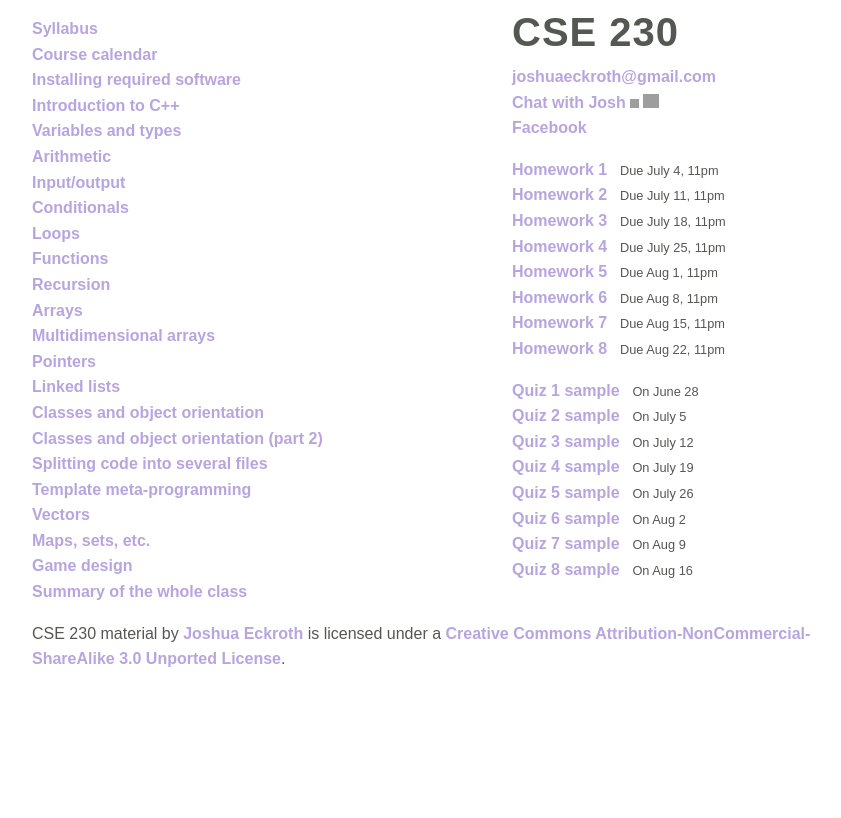
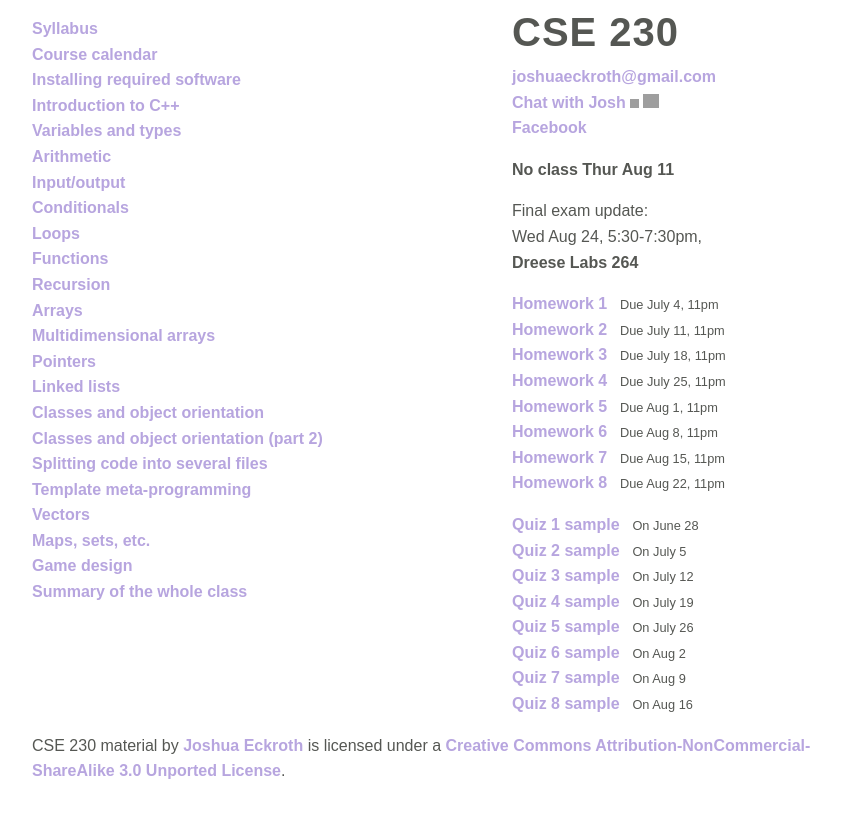
Before and after one commit to joshuaeckroth/cse230-website, a Jekyll site: the page built from index.html, in a window 1280 px wide. Shown: the top 818 px of the page, without its empty margins (208-1049 px from the left). Built offline with Jekyll 4.4.1, drawn with Linux system fonts in a browser that asks for light colours; Markdown is read by kramdown in place of the engine named in the settings; grey boxes are pictures that could not be loaded.

Commit message:
Minor updates to calendar and front page info; added headers in summary of whole class.

```diff
--- a/index.html
+++ b/index.html
@@ -44,6 +44,13 @@
         </p>
     </div>
 
+    <p><b>No class Thur Aug 11</b></p>
+
+    <p>Final exam update:<br/>
+    Wed Aug 24, 5:30-7:30pm,<br/>
+    <b>Dreese Labs 264</b>
+    </p>
+
     <ul class="index-links">
         <li><a href="homework/homework-1.html">Homework 1</a><span class="due">Due July 4, 11pm</span></li>
         <li><a href="homework/homework-2.html">Homework 2</a><span class="due">Due July 11, 11pm</span></li>
--- a/lecture/calendar.markdown
+++ b/lecture/calendar.markdown
@@ -10,11 +10,11 @@
 3 | [Functions](/lecture/functions.html)<br/>[Recursion](/lecture/recursion.html) | [Quiz 3 sample](/quiz/quiz-3-sample.html) | [Homework 2](/homework/homework-2.html) | Chs. 4, 5<br/>p. 782-803
 4 | [Arrays](/lecture/arrays.html)<br/>[Multidimensional arrays](/lecture/multidimensional-arrays.html) | [Quiz 4 sample](/quiz/quiz-4-sample.html) | [Homework 3](/homework/homework-3.html) | Ch. 7
 5 | [Pointers](/lecture/pointers.html)<br/>[Linked lists](/lecture/linked-lists.html) | [Quiz 5 sample](/quiz/quiz-5-sample.html) | [Homework 4](/homework/homework-4.html) | p. 500-523<br/>p. 734-748
-6 | [Classes and object orientation](/lecture/classes-and-object-orientation.html) | [Quiz 6 sample](/quiz/quiz-6-sample.html) | [Homework 5](/homework/homework-5.html) | p. 542-575
+6 | [Classes and object orientation](/lecture/classes-and-object-orientation.html)<br/>[Classes and object orientation (part 2)](/lecture/classes-and-object-orientation-2.html)<br/>[Splitting code into several files](/lecture/splitting-code.html) | [Quiz 6 sample](/quiz/quiz-6-sample.html) | [Homework 5](/homework/homework-5.html) | p. 542-575
 7 | [Template meta-programming](/lecture/template-metaprogramming.html)<br/>[Vectors](/lecture/vectors.html)<br/>[Maps, sets, etc.](/lecture/maps-sets-etc.html) | [Quiz 7 sample](/quiz/quiz-7-sample.html) | [Homework 6](/homework/homework-6.html) | Chs. 8, 17<br/>p. 945-951<br/>p. 960-977
-8 | [Splitting code into several files](/lecture/splitting-code.html)<br/>[Game design](/lecture/game-design.html) | [Quiz 8 sample](/quiz/quiz-8-sample.html) | [Homework 7](/homework/homework-7.html) |
+8 | [Game design](/lecture/game-design.html) | [Quiz 8 sample](/quiz/quiz-8-sample.html) | [Homework 7](/homework/homework-7.html) |
 9 | [Summary of the whole class](/lecture/summary.html) | no quiz | [Homework 8](/homework/homework-8.html) |
-10 | Final exam on Wed Aug 24, 5:30-7:30pm | | |
+10 | Final exam on Wed Aug 24, 5:30-7:30pm<br/>**in Dreese Labs 264** | | |
 
 Note that a quiz listed in week X above will actually take place on the Tuesday
 following week X, but it will cover the topics of week X.
```
Also changed, not shown: lecture/summary.markdown (+16 -0 lines).
